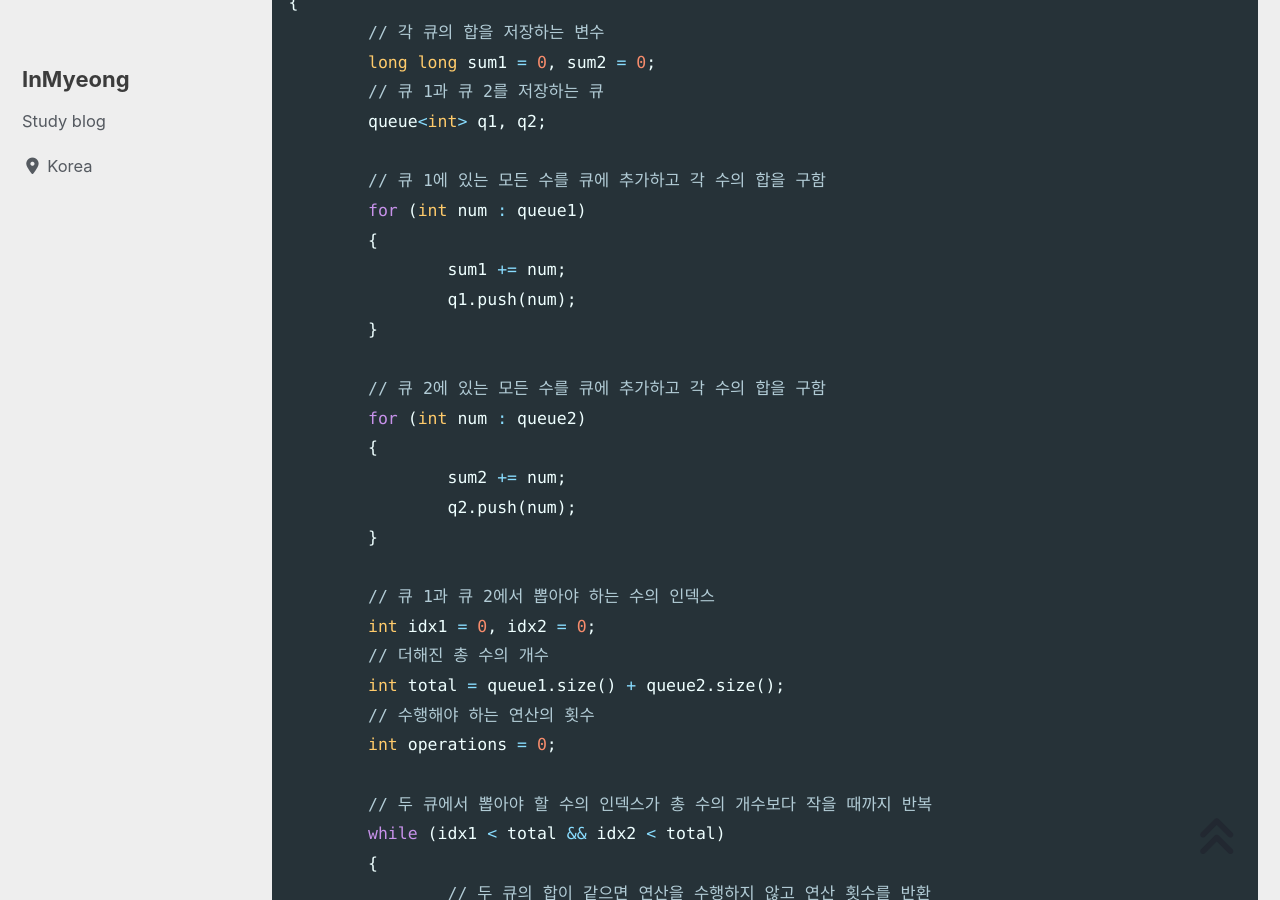
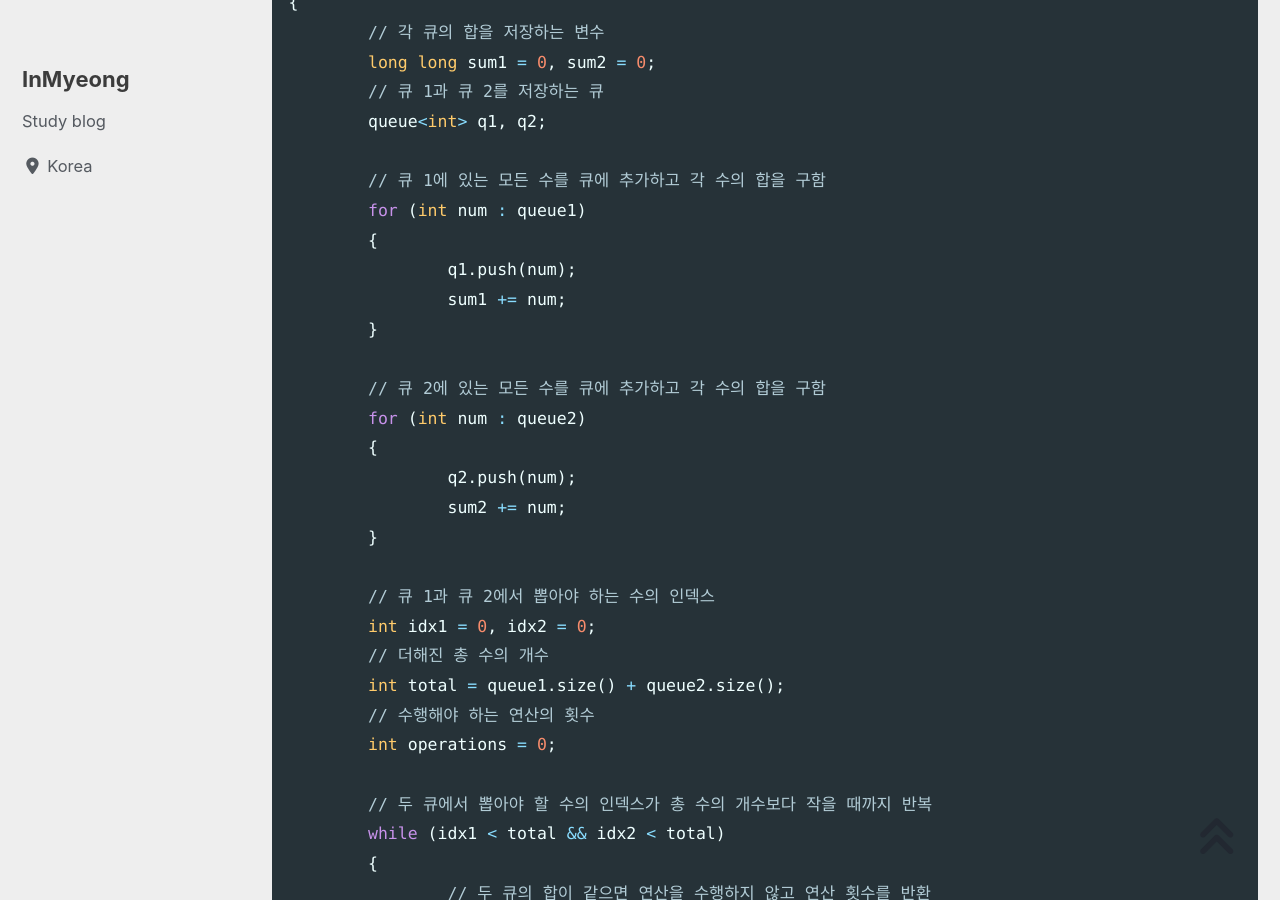
Before and after one commit to devMyeong/devMyeong.github.io, a Jekyll site: the page built from _posts/codingTest/2023-04-30-나만의문제집.md, in a window 1280 px wide and 900 px high, scrolled down 13812 px. Built offline with Jekyll 4.4.1, drawn with Linux system fonts in a browser that asks for light colours; cached includes are drawn as plain includes; nearby versions of some CDN libraries; some web fonts are replaced; comment, search, counter and statistics services are not loaded.

Commit message:
Chore : 수정

```diff
--- a/_posts/codingTest/2023-04-30-나만의문제집.md
+++ b/_posts/codingTest/2023-04-30-나만의문제집.md
@@ -381,15 +381,15 @@ int solution(vector<int> queue1, vector<int> queue2)
 	// 큐 1에 있는 모든 수를 큐에 추가하고 각 수의 합을 구함
 	for (int num : queue1)
 	{
+		q1.push(num);
 		sum1 += num;
-		q1.push(num);
 	}
 
 	// 큐 2에 있는 모든 수를 큐에 추가하고 각 수의 합을 구함
 	for (int num : queue2)
 	{
+		q2.push(num);
 		sum2 += num;
-		q2.push(num);
 	}
 
 	// 큐 1과 큐 2에서 뽑아야 하는 수의 인덱스
```
